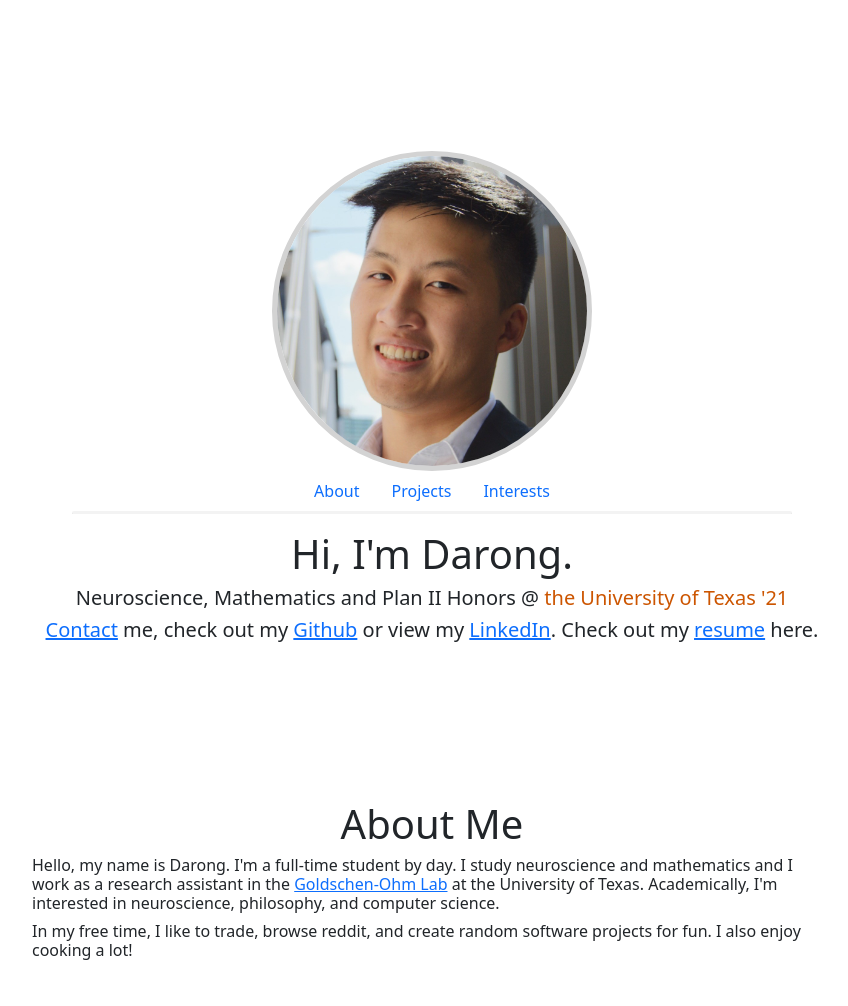
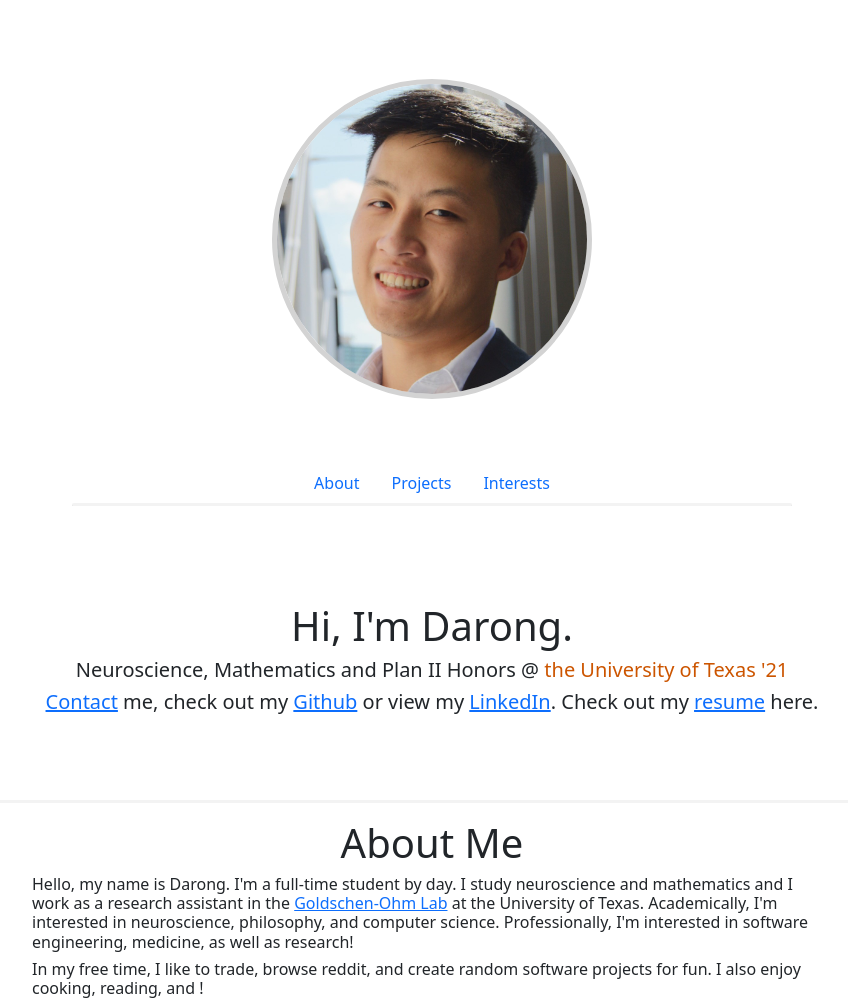
Before and after one commit to darongqi/darongqi.github.io, a plain HTML site: page index.html in a window 1280 px wide. Shown: the whole page, without its empty margins (208-1056 px from the left). Before the commit the page ends 968 px from the top, so only its background shows below. Drawn offline with nearby package versions, Linux system fonts and the light colour scheme.

Commit message:
adjusted intro positioning

```diff
--- a/index.html
+++ b/index.html
@@ -33,6 +33,7 @@
           </li>
         </ul>
       </div>
+      <!--Breaking Line-->
       <hr></hr>
       <!--Introduction Header-->
       <div id="intro_header">
@@ -46,14 +47,20 @@
         </h5>
       </div>
     </div>
-    <!--About-->
+    <!--Breaking Line-->
+    <hr style="width:120%"></hr>
+    <!--About Intro-->
     <div id="about_me">
       <h1>About Me</h1>
-      <h6>Hello, my name is Darong. I'm a full-time student by day. I study neuroscience and mathematics and I work as a research assistant in the <a href="https://marcel-goldschen-ohm.github.io/">Goldschen-Ohm Lab</a> at the University of Texas. Academically, I'm interested in neuroscience, philosophy, and computer science. </h6>
-      <h6>In my free time, I like to trade, browse reddit, and create random software projects for fun. I also enjoy cooking a lot!</h6>
+      <h6>Hello, my name is Darong. I'm a full-time student by day. I study neuroscience and mathematics and I work as a research assistant in the <a href="https://marcel-goldschen-ohm.github.io/">Goldschen-Ohm Lab</a>
+        at the University of Texas. Academically, I'm interested in neuroscience, philosophy, and computer science. Professionally, I'm interested in software engineering, medicine, as well as research!</h6>
+      <h6>In my free time, I like to trade, browse reddit, and create random software projects for fun. I also enjoy cooking, reading, and !</h6>
     </div>
-    <!--Skills-->
+    <!--Skills and Experiences-->
     <div id="skills">
+
+    </div>
+    <div id="experiences">
 
     </div>
     <!--Projects-->
--- a/styles/styles.css
+++ b/styles/styles.css
@@ -29,6 +29,7 @@ html::-webkit-scrollbar {
   display:block;
   border: 5px solid;
   border-color: #D3D3D3;
+  margin-bottom: 20%;
 }
 
 #profile_image{
@@ -74,6 +75,7 @@ hr {
 /*intro block*/
 #intro_header {
   text-align: center;
+  margin-top: 10%;
 }
 
 /*about block*/
```
